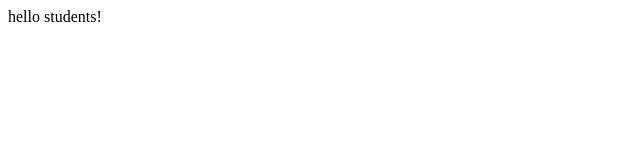
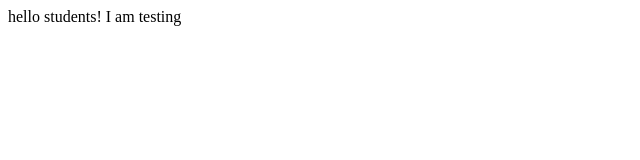
Before and after one commit to angel3pp/coursesera-test, a plain HTML site: page index.html in a window 1280 px wide. Shown: the full height of the page, 0-640 px from the left. Drawn offline with Linux system fonts and the light colour scheme.

Commit message:
next version

```diff
--- a/index.html
+++ b/index.html
@@ -4,5 +4,5 @@
 <meta charset="=utf-8"/>
 <title>hello</title
   </head>
-<body>hello students!</body>
+<body>hello students! I am testing</body>
 </html>
```
